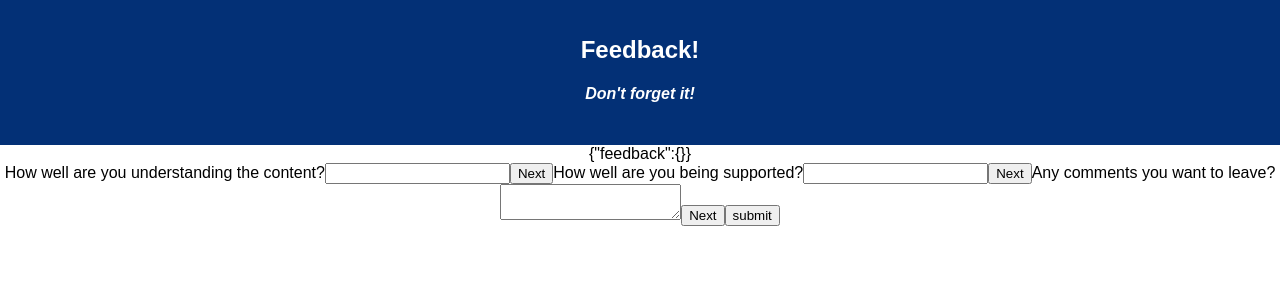
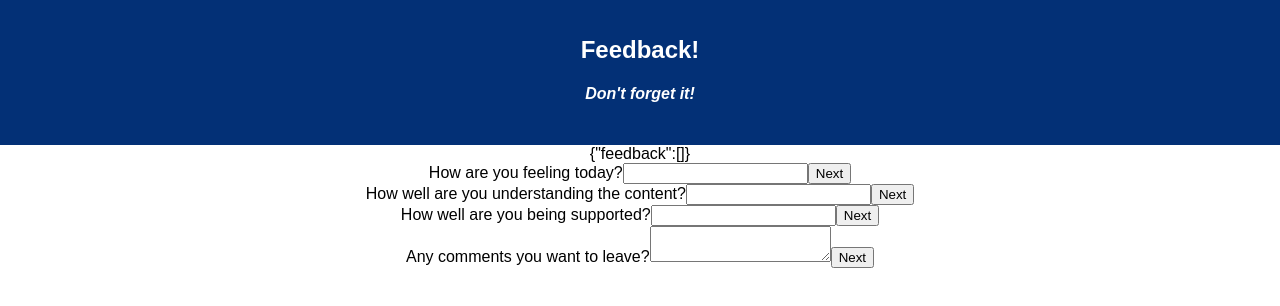
Before and after one commit to vxiong029/weekend-challenge-5-feedback, a React (Create React App) app: page / in a window 1280 px wide. Shown: the top 306 px of the page. Built offline with nearby package versions, Linux system fonts and the light colour scheme.

Commit message:
reorganize files

```diff
--- a/package.json
+++ b/package.json
@@ -9,6 +9,7 @@
     "react": "^16.6.3",
     "react-dom": "^16.6.3",
     "react-redux": "^6.0.0",
+    "react-router-dom": "^4.3.1",
     "react-scripts": "^2.1.1",
     "redux": "^4.0.1",
     "redux-logger": "^3.0.6"
--- a/src/components/App/App.js
+++ b/src/components/App/App.js
@@ -1,66 +1,50 @@
 import React, { Component } from 'react';
-import axios from 'axios';
 import './App.css';
 // Redux imports
 import {connect} from 'react-redux';
 // Router imports
-
+import {HashRouter as Router, Route, Link} from 'react-router-dom';
+// Components imports
+import Header from '../Header/Header';
+import Feeling from '../Feeling/Feeling';
+import Understanding from '../Understanding/Understanding';
+import Support from '../Support/Support';
+import Comments from '../Comments/Comments';
 
 class App extends Component {
-  state = {
-     rating: ''
-  }
-  handleChange = (event) => {
-    this.setState({
-      rating: event.target.value
-    })
-  }
-  handleSubmit = (event) => {
-    event.preventDefault();
-    console.log('in handle submit');
-    this.props.dispatch({type: 'SET_FEEDBACK'});
-  }
-  // setFeeling = () => {
-  //   this.props.dispatch({type: 'SET_FEELING', payload: this.state});
+  // all input handleChange - when an input field has data send it to rating
+  // handleChange = (event) => {
+  //   this.setState({
+  //     rating: event.target.value
+  //   })
   // }
-  setUnderstanding = () => {
-    this.props.dispatch({type: 'SET_UNDERSTANDING', payload: this.state});
-  }
-  setSupport = () => {
-    this.props.dispatch({type: 'SET_SUPPORT', payload: this.state});
-  }
-  setComments = () => {
-    this.props.dispatch({type: 'SET_COMMENTS', payload: this.state});
-  }
+  // form handleClick - send all the feedback input fields to redux in a package
+  // handleClick = () => {
+  //   console.log('in handle submit');
+  //   this.props.dispatch({type: 'SENT_FEEDBACK'});
+  // }
+  // next button handleClick
+  // setFeedback = (setProperty) => {
+  //   this.props.dispatch({
+  //     type: 'SET_FEEDBACK',
+  //     payload: {
+  //       ...this.state,
+  //       propertyName: setProperty
+  //     }
+  //   })
+  // }
   render() {
     return (
+      <Router>
       <div className="App">
-        <header className="App-header">
-          <h1 className="App-title">Feedback!</h1>
-          <h4><i>Don't forget it!</i></h4>
-        </header>
+        <Header />
         {JSON.stringify(this.props.reduxStore )}
-        <form onSubmit={this.handleSubmit}>
-
-          <label>
-            How well are you understanding the content?
-            <input type="text" onChange={this.handleChange} name="understand" />
-            <button onClick={this.setUnderstanding}>Next</button>
-          </label>
-          <label>
-            How well are you being supported?
-            <input type="text" onChange={this.handleChange} name="support" />
-            <button onClick={this.setSupport}>Next</button>
-          </label>
-          <label>
-            Any comments you want to leave?
-            <textarea type="text" onChange={this.handleChange} name="comments"></textarea>
-            <button onClick={this.setComments}>Next</button>
-          </label>
-          <input type="submit" value="submit" />
-        </form>
-        <br />
+        <Feeling />
+        <Understanding />
+        <Support />
+        <Comments />
       </div>
+    </Router>
     );
   }
 }
--- a/src/components/Comments/Comments.js
+++ b/src/components/Comments/Comments.js
@@ -1,11 +1,34 @@
 import React, {Component} from 'react';
+import {connect} from 'react-redux';
 
 class Comments extends Component {
+  state = {
+    comments: ''
+  }
+  handleChange = (event) => {
+    this.setState({
+      [event.target.name]: event.target.value
+    })
+  }
+  setComments = () => {
+    this.props.dispatch({
+      type: 'SET_COMMENTS',
+      payload: this.state
+    });
+  }
   render() {
     return (
-
+      <div>
+        <label>
+          Any comments you want to leave?
+          <textarea type="text" onChange={this.handleChange} name="comments"></textarea>
+          <button onClick={this.setComments}>Next</button>
+        </label>
+      </div>
     )
   }
 }
-
-export default Comments;
+const mapStateToProps = reduxStore => ({
+  reduxStore
+})
+export default connect(mapStateToProps)(Comments);
--- a/src/components/Feeling/Feeling.js
+++ b/src/components/Feeling/Feeling.js
@@ -1,6 +1,15 @@
 import React, {Component} from 'react';
+import {connect} from 'react-redux';
 
 class Feeling extends Component {
+  state = {
+    feeling: 0
+  }
+  handleChange = (event) => {
+    this.setState({
+      [event.target.name]: event.target.value
+    })
+  }
   setFeeling = () => {
     this.props.dispatch({
       type: 'SET_FEELING',
@@ -11,13 +20,15 @@ class Feeling extends Component {
     return (
       <div>
         <label>
-            How are you feeling today?
-            <input type="text" onChange={this.handleChange} name="feeling" />
-            <button onClick={this.setFeeling}>Next</button>
-          </label>
+          How are you feeling today?
+          <input type="number" onChange={this.handleChange} name="feeling" />
+          <button onClick={this.setFeeling}>Next</button>
+        </label>
       </div>
     )
   }
 }
-
-export default Feeling;
+const mapStateToProps = reduxStore => ({
+  reduxStore
+})
+export default connect(mapStateToProps)(Feeling);
--- /dev/null
+++ b/src/components/Header/Header.js
@@ -0,0 +1,14 @@
+import React, {Component} from 'react';
+
+class Header extends Component {
+  render() {
+    return (
+        <header className="App-header">
+          <h1 className="App-title">Feedback!</h1>
+          <h4><i>Don't forget it!</i></h4>
+        </header>
+    )
+  }
+}
+
+export default Header;
--- a/src/components/Support/Support.js
+++ b/src/components/Support/Support.js
@@ -1,11 +1,32 @@
 import React, {Component} from 'react';
+import {connect} from 'react-redux';
 
 class Support extends Component {
+  state = {
+    support: 0
+  }
+  handleChange = (event) => {
+    this.setState({
+      [event.target.name]: event.target.value
+    })
+  }
+  setSupport = () => {
+    this.props.dispatch({
+      type: 'SET_SUPPORT',
+      payload: this.state
+    });
+  }
   render() {
     return (
-
+      <label>
+        How well are you being supported?
+        <input type="number" onChange={this.handleChange} name="support" />
+        <button onClick={this.setSupport}>Next</button>
+      </label>
     )
   }
 }
-
-export default Support;
+const mapStateToProps = reduxStore => ({
+  reduxStore
+})
+export default connect(mapStateToProps)(Support);
--- a/src/components/Understanding/Understanding.js
+++ b/src/components/Understanding/Understanding.js
@@ -1,11 +1,34 @@
 import React, {Component} from 'react';
+import {connect} from 'react-redux';
 
 class Understanding extends Component {
+  state = {
+    understanding: 0
+  }
+  handleChange = (event) => {
+    this.setState({
+      [event.target.name]: event.target.value
+    })
+  }
+  setUnderstanding = () => {
+    this.props.dispatch({
+      type: 'SET_UNDERSTANDING',
+      payload: this.state
+    });
+  }
   render() {
     return (
-
+      <div>
+      <label>
+        How well are you understanding the content?
+        <input type="number" onChange={this.handleChange} name="understanding" />
+        <button onClick={this.setUnderstanding}>Next</button>
+      </label>
+      </div>
     )
   }
 }
-
-export default Understanding;
+const mapStateToProps = reduxStore => ({
+  reduxStore
+})
+export default connect(mapStateToProps)(Understanding);
--- a/src/index.js
+++ b/src/index.js
@@ -8,20 +8,18 @@ import { createStore, combineReducers, applyMiddleware } from 'redux';
 import { Provider } from 'react-redux';
 import Logger from 'redux-logger';
 // REDUCERS
-const feedback = (state = {}, action) => {
+const feedback = (state = [], action) => {
   switch (action.type) {
     case 'SET_FEELING':
-      return { ...state, feeling: action.payload.rating };
+      return [...state, action.payload];
     case 'SET_UNDERSTANDING':
-      return { ...state, understanding: action.payload.rating };
+      return [...state, action.payload];
     case 'SET_SUPPORT':
-      return {...state, support: action.payload.rating};
+      return [...state, action.payload];
     case 'SET_COMMENTS':
-      return {...state, comments: action.payload.rating};
-    case 'SET_FEEDBACK':
-      return state
-    default:
-      return state;
+      return [...state, action.payload];
+  default:
+    return state;
   }
 }
 // creates a REDUX STORE that holds the complete state "tree" of my APP
```
Also changed, not shown: 1 other file (tests, documents, lock files or other folders).
